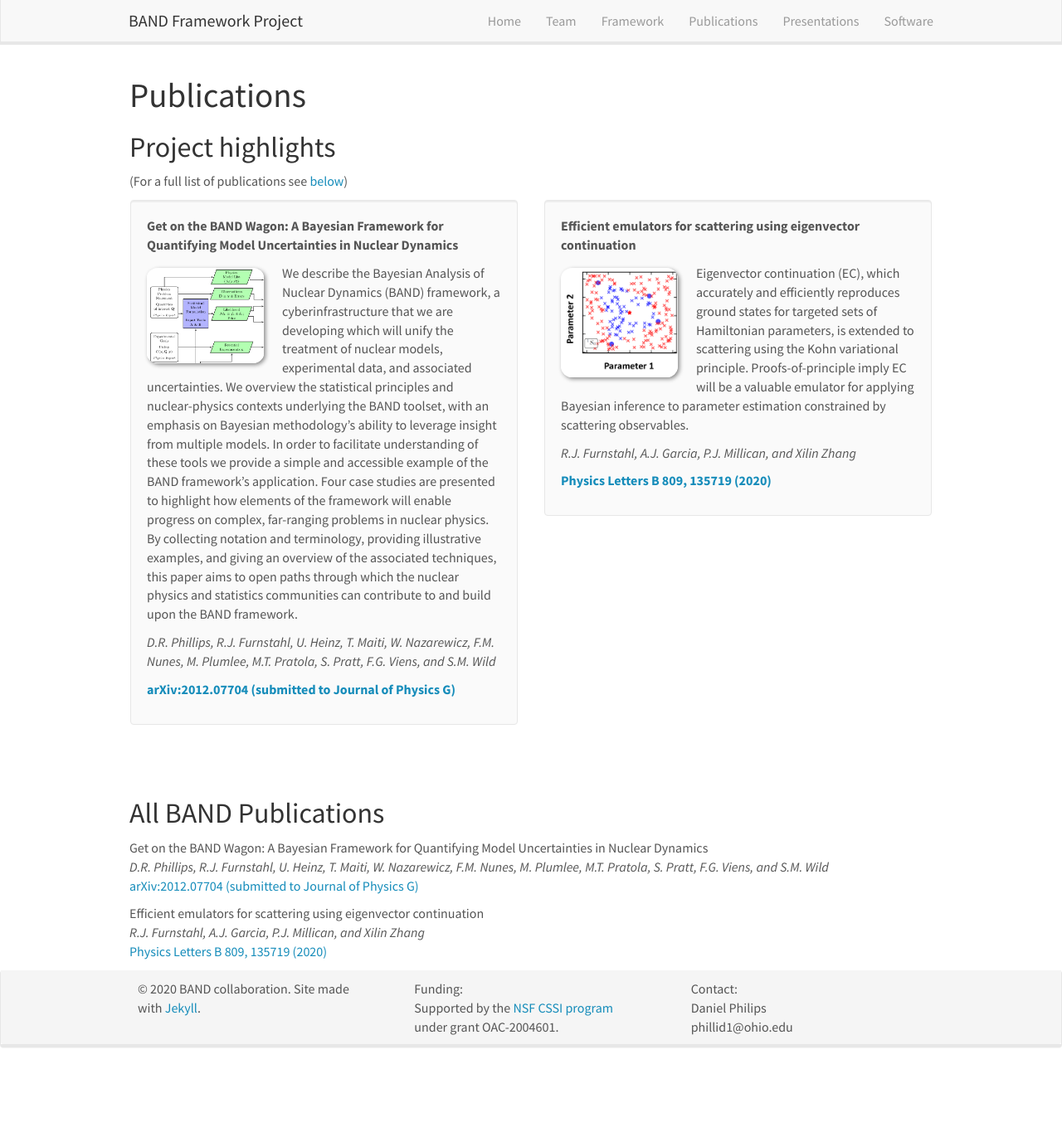
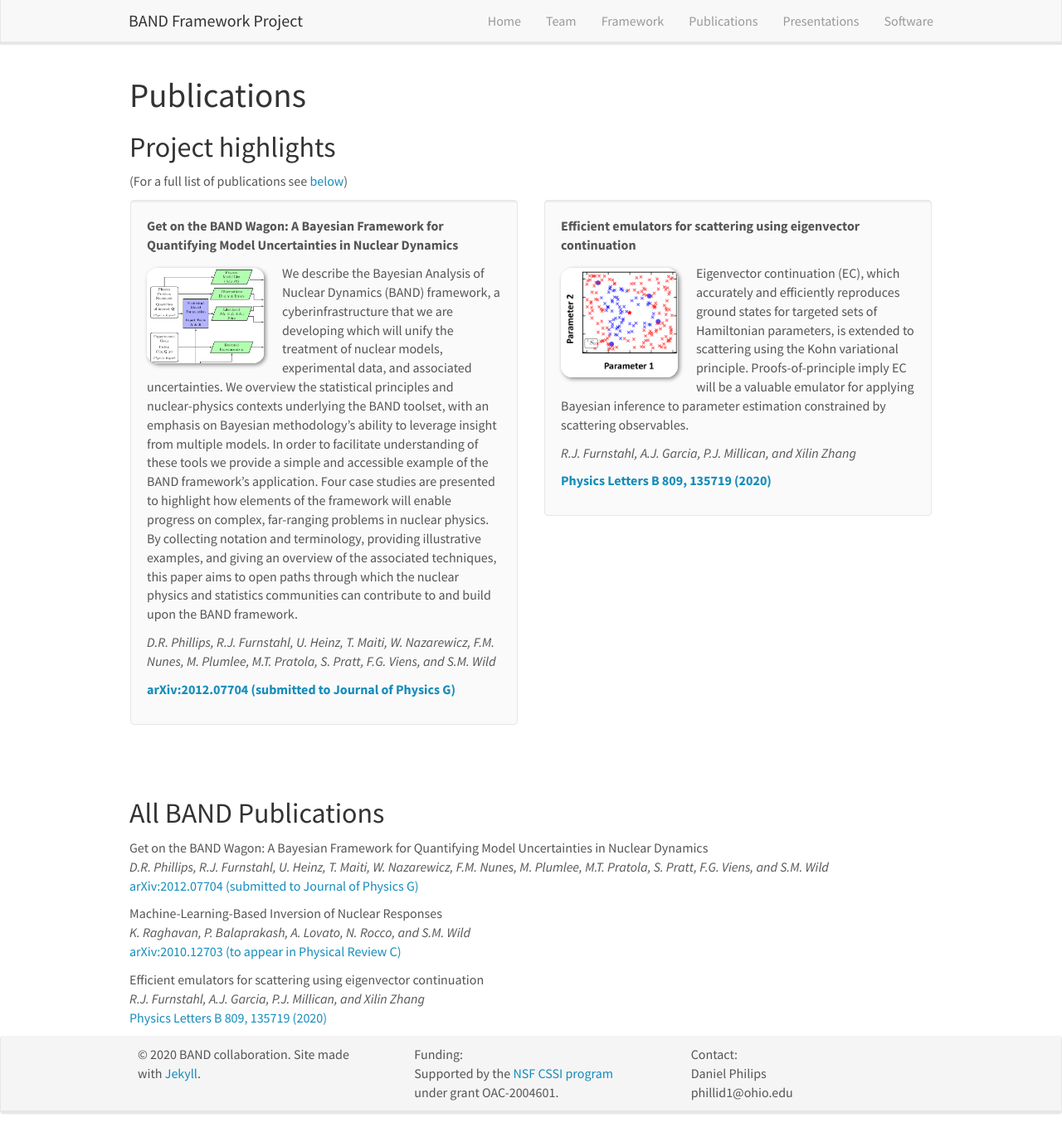
Before and after one commit to bandframework/bandframework.github.io, a Jekyll site: the page built from _pages/publications.md, in a window 1280 px wide and 1365 px high. Shown: the whole window at 83% size. Built offline with Jekyll 4.4.1, drawn with Linux system fonts in a browser that asks for light colours; nearby versions of some CDN libraries; some of the changed lines change nothing that is shown.

Commit message:
Added preprint, will highlight when appeared

```diff
--- a/_data/publist.yml
+++ b/_data/publist.yml
@@ -17,6 +17,25 @@
   highlight: 1
   news2:
 
+- title: "Machine-Learning-Based Inversion of Nuclear Responses"
+  image:
+  description: >
+    A microscopic description of the interaction of atomic nuclei with external electroweak probes is required for elucidating
+    aspects of short-range nuclear dynamics and for the correct interpretation of neutrino oscillation experiments. Nuclear
+    quantum Monte Carlo methods infer the nuclear electroweak response functions from their Laplace transforms. Inverting the
+    Laplace transform is a notoriously ill-posed problem; and Bayesian techniques, such as maximum entropy, are typically used
+    to reconstruct the original response functions in the quasielastic region. In this work, we present a physics-informed
+    artificial neural network architecture suitable for approximating the inverse of the Laplace transform. Utilizing simulated,
+    albeit realistic, electromagnetic response functions, we show that this physics-informed artificial neural network outperforms
+    maximum entropy in both the low-energy transfer and the quasielastic regions, thereby allowing for robust calculations of
+    electron scattering and neutrino scattering on nuclei and inclusive muon capture rates.
+  authors: K. Raghavan, P. Balaprakash, A. Lovato, N. Rocco, and S.M. Wild
+  link:
+    url: https://arxiv.org/abs/2010.12703
+    display:  arXiv:2010.12703 (to appear in Physical Review C)
+  highlight: 0
+  news2:
+
 - title: "Efficient emulators for scattering using eigenvector continuation"
   image: EC_parameters.png
   description: >
```
